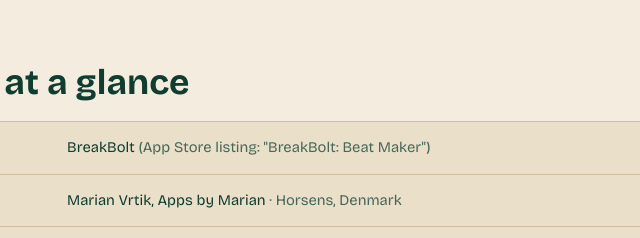
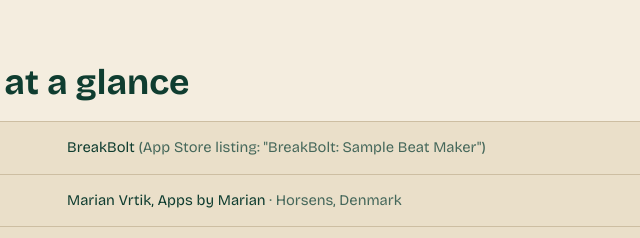
Before and after one commit to marianvrtik/apps-by-marian, a plain HTML site: page breakbolt/press.html in a window 1280 px wide. Shown: the part 820-1058 px from the top of the page, 282-922 px from the left. Drawn offline with Linux system fonts and the light colour scheme.

Commit message:
Press: App Store name is BreakBolt: Sample Beat Maker
Co-Authored-By: Claude Opus 5.5 <noreply@anthropic.com>

```diff
--- a/breakbolt/press.html
+++ b/breakbolt/press.html
@@ -67,7 +67,7 @@
     <p class="eyebrow"><span class="n">01</span>FACT SHEET</p>
     <h2 class="h2">BreakBolt at a glance</h2>
     <div class="specsheet">
-      <div class="row"><span class="k">Name</span><span class="v">BreakBolt <span class="dim">(App Store listing: "BreakBolt: Beat Maker")</span></span></div>
+      <div class="row"><span class="k">Name</span><span class="v">BreakBolt <span class="dim">(App Store listing: "BreakBolt: Sample Beat Maker")</span></span></div>
       <div class="row"><span class="k">Developer</span><span class="v">Marian Vrtik, Apps by Marian <span class="dim">· Horsens, Denmark</span></span></div>
       <div class="row"><span class="k">Status</span><span class="v">Public beta on TestFlight since November 2026 <span class="dim">· App Store release date not set</span></span></div>
       <div class="row"><span class="k">Platform</span><span class="v">iPhone and iPad, iOS 17 or later</span></div>
```
